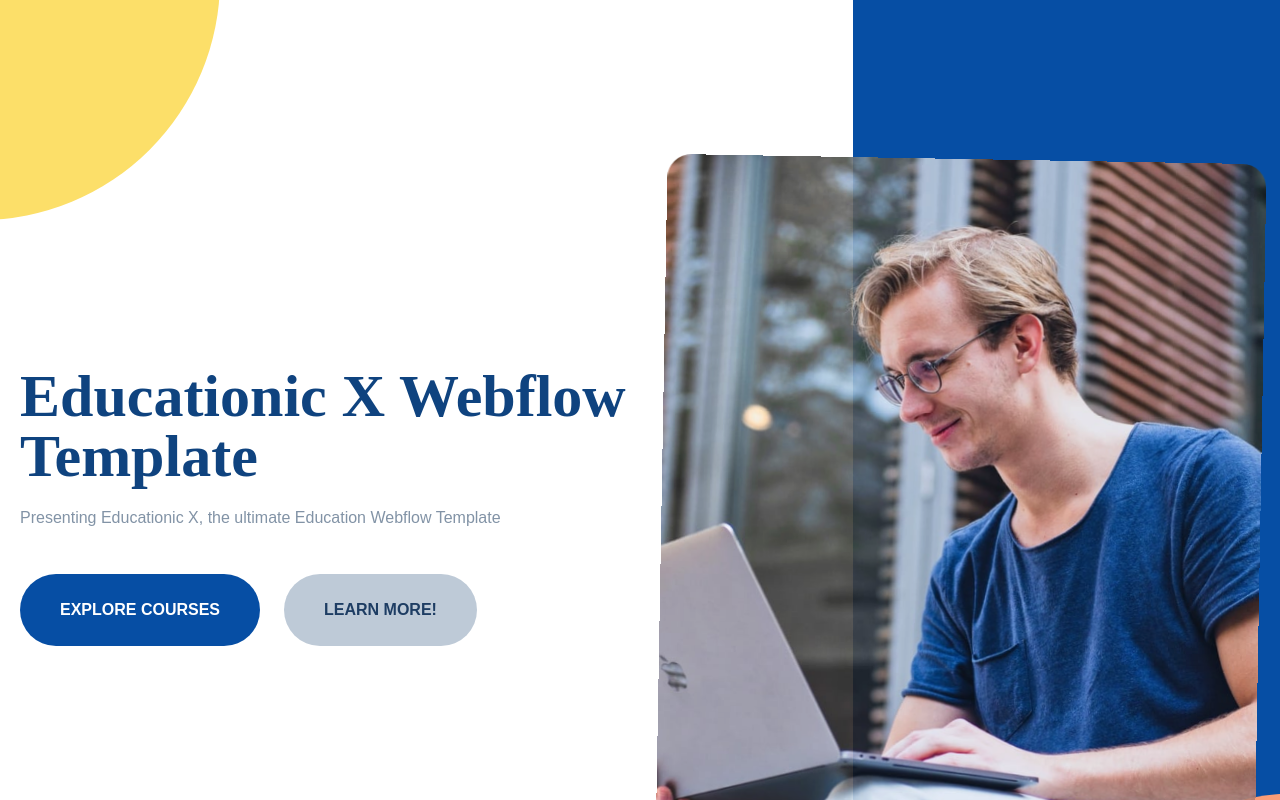
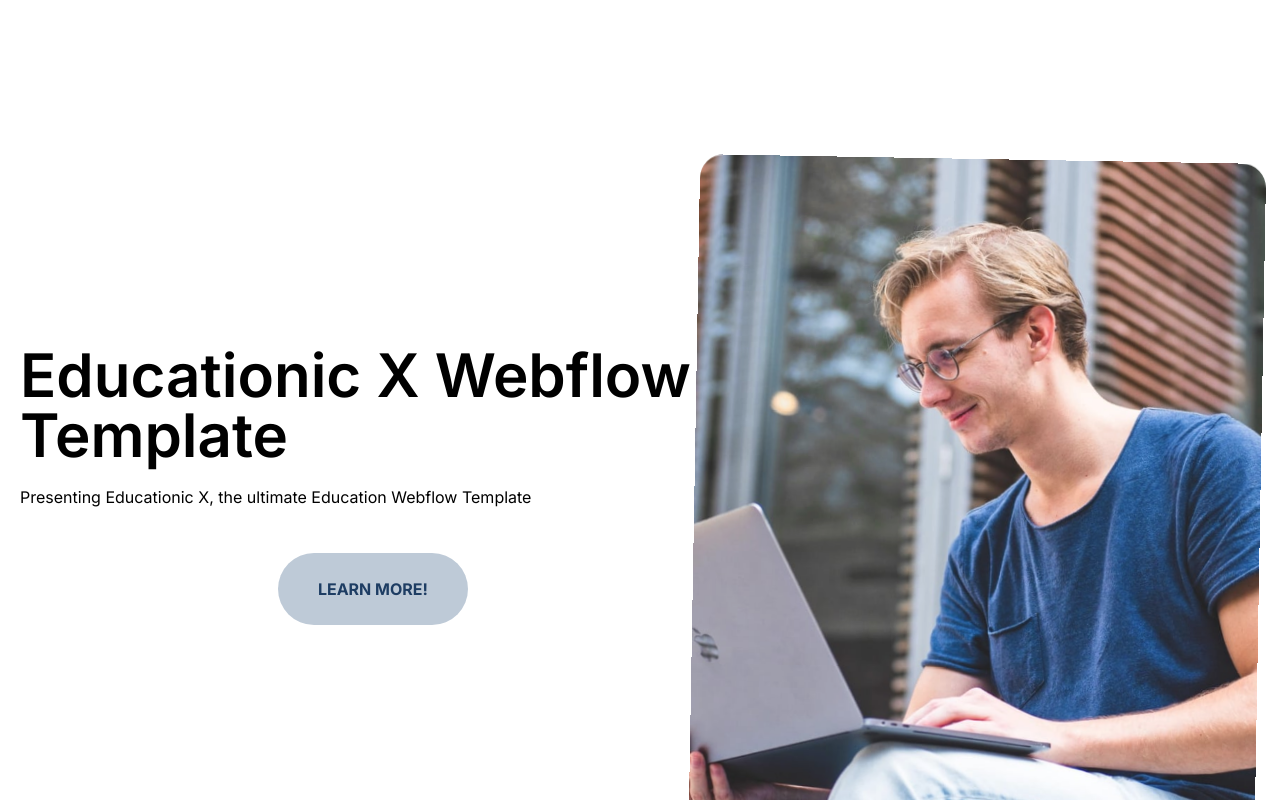
Before and after one commit to UCT-IT/training, a Next.js app: page / in a window 1280 px wide. Shown: the top 800 px of the page. Built offline with nearby package versions, Linux system fonts and the light colour scheme.

Commit message:
package and settings removed

```diff
--- a/package.json
+++ b/package.json
@@ -9,7 +9,6 @@
     "lint": "next lint"
   },
   "dependencies": {
-    "framer-motion": "^10.16.14",
     "next": "14.0.3",
     "react": "^18",
     "react-dom": "^18"
--- a/tailwind.config.ts
+++ b/tailwind.config.ts
@@ -13,17 +13,6 @@ const config: Config = {
         "gradient-conic":
           "conic-gradient(from 180deg at 50% 50%, var(--tw-gradient-stops))",
       },
-      colors: {
-        primary: "#064EA4",
-        secondary: "#0F437F",
-        tertiary: "#8293A6",
-        info: "#F99D77",
-        warning: "#FCDF69",
-      },
-      fontFamily: {
-        newsreader: ["Newsreader", "serif"],
-        kumbh: ["Kumbh Sans", "sans-serif"],
-      },
     },
   },
   plugins: [],
```
Also changed, not shown: 1 other file (tests, documents, lock files or other folders).
